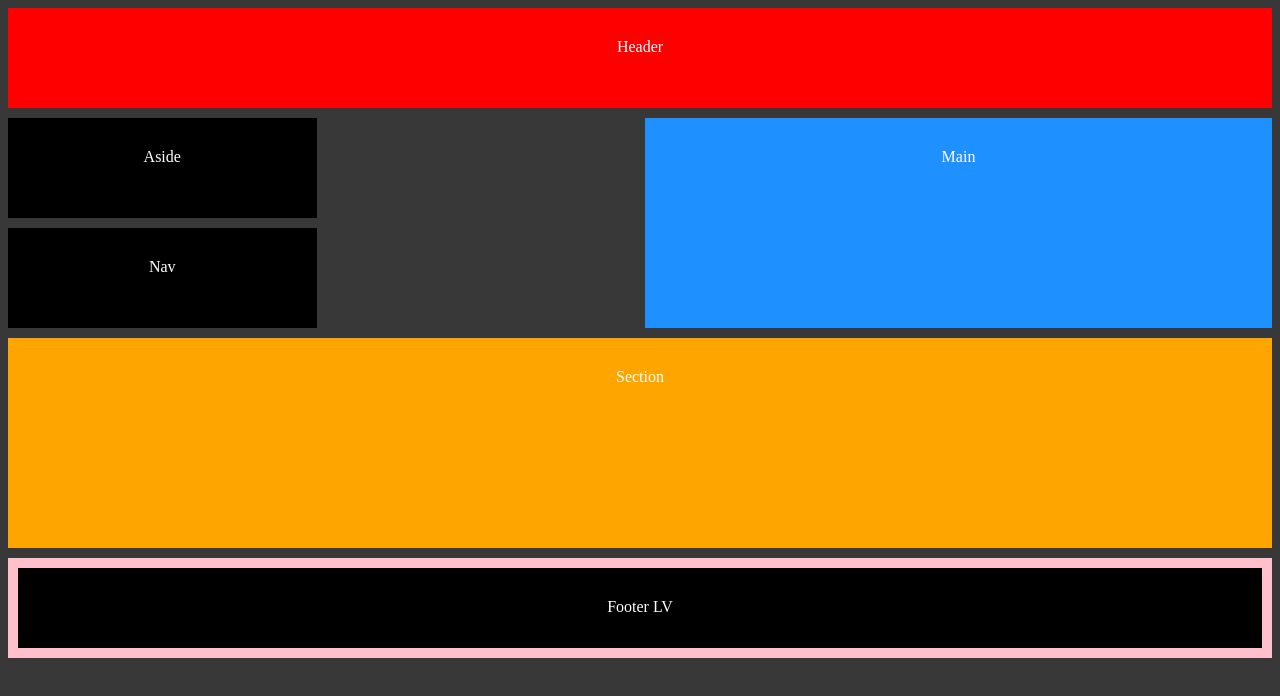
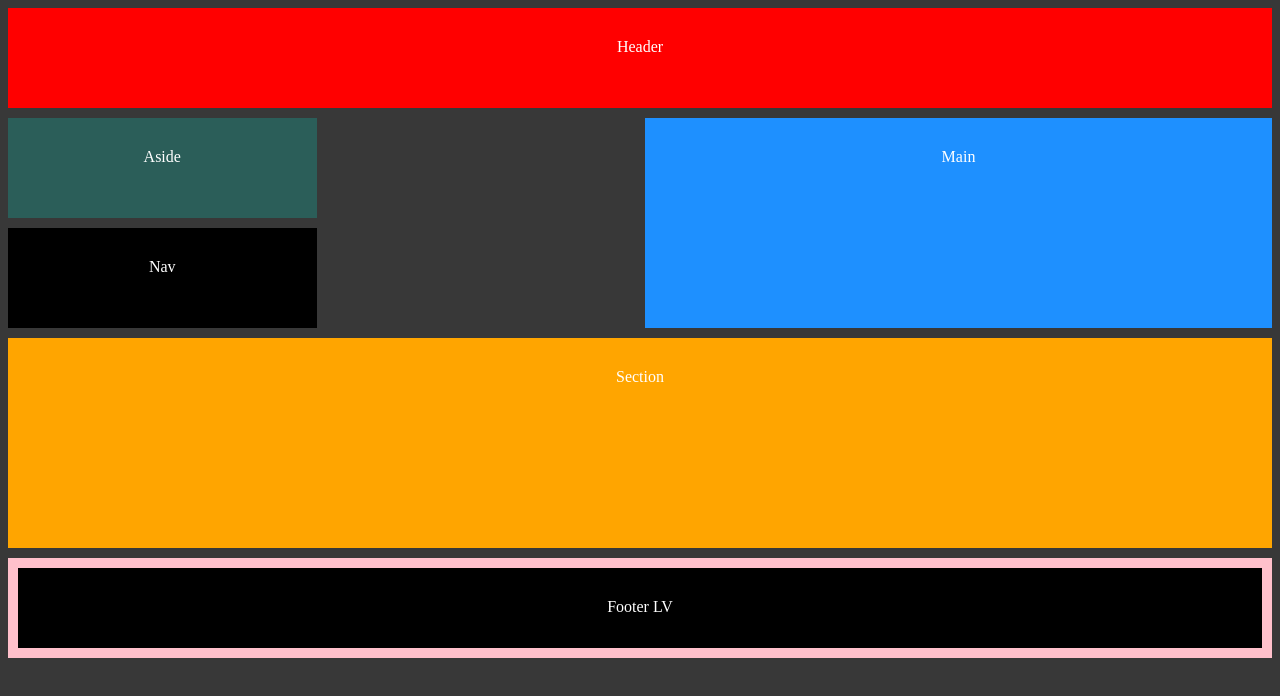
Before and after one commit to jos0946/repo-vacio, a plain HTML site: page index.html in a window 1280 px wide. Drawn offline with Linux system fonts and the light colour scheme.

Commit message:
aside rgb

```diff
--- a/index.html
+++ b/index.html
@@ -40,7 +40,7 @@
         }
         aside{
             grid-area: aside;
-            background-color: black;
+            background-color: rgba(36, 122, 115, 0.582);
         }
         nav{
             grid-area: nav;
```
